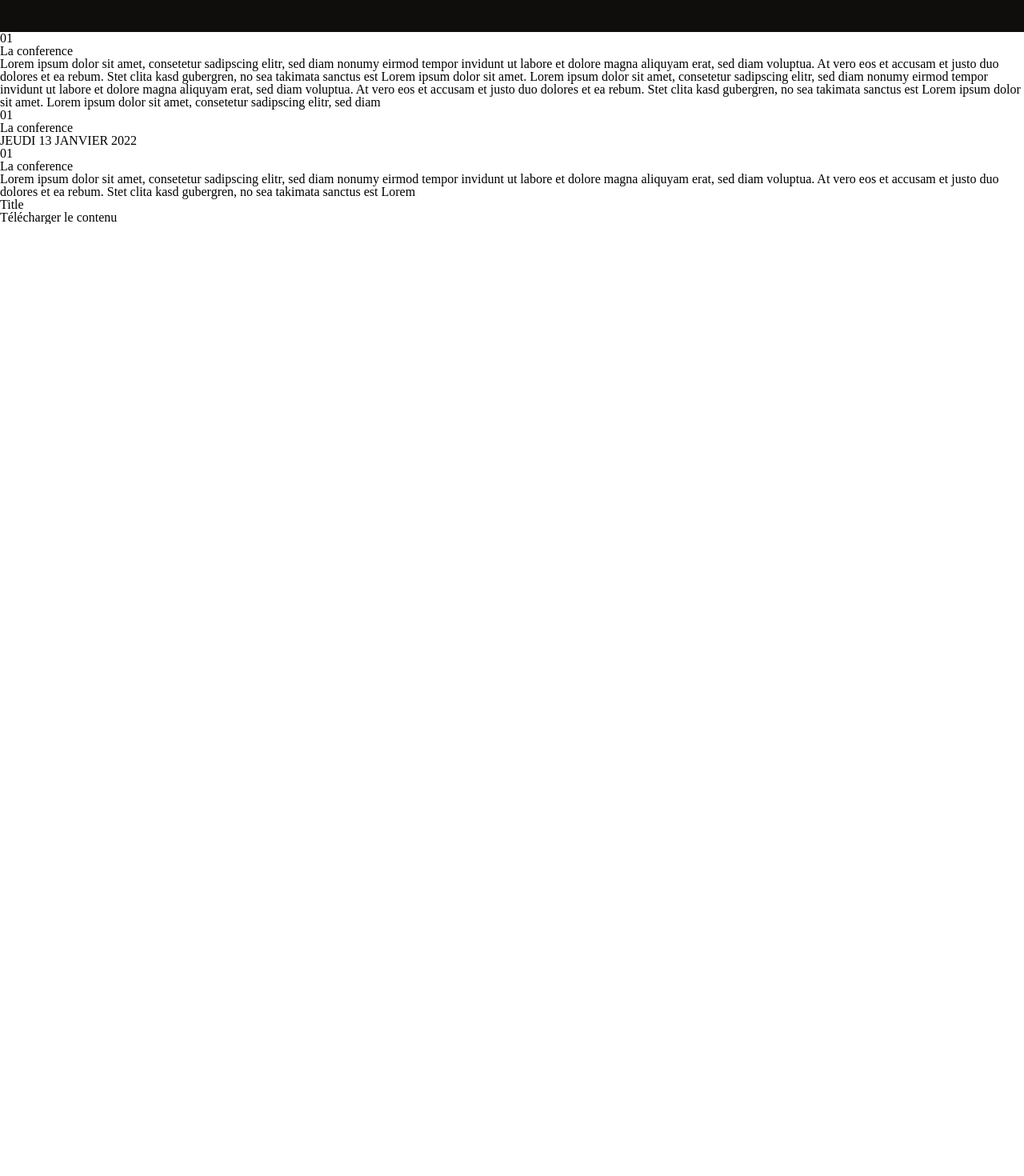
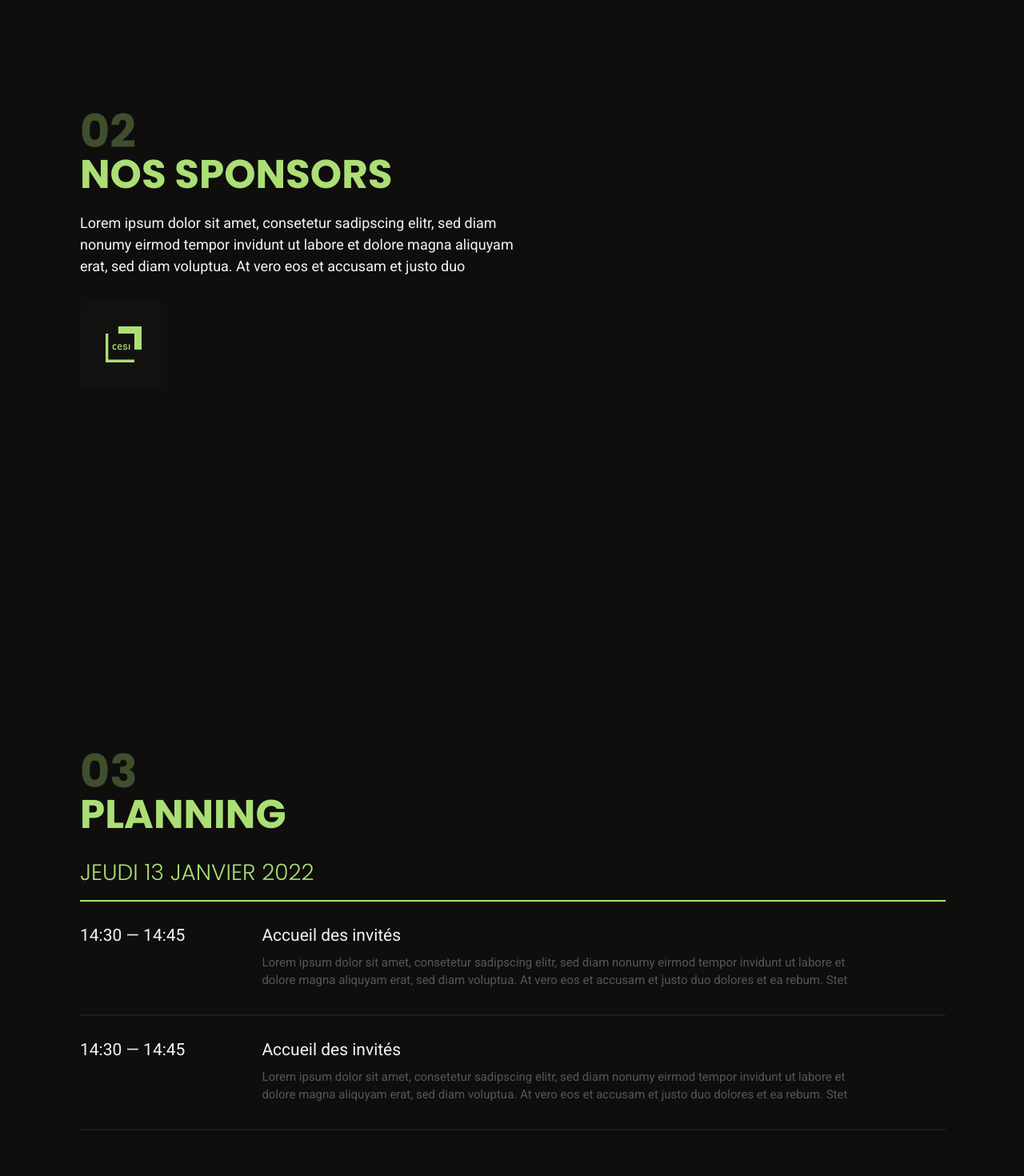
Before and after one commit to therealwalim/sustainablecities, a React (Create React App) app: page / in a window 1280 px wide. Shown: the part 1560-3030 px from the top of the page at 80% size. Before the commit the page ends 1840 px from the top, so only its background shows below. Built offline with nearby package versions, Linux system fonts and the light colour scheme.

Commit message:
some styling

```diff
--- a/src/App.js
+++ b/src/App.js
@@ -1,6 +1,7 @@
 import Hero from "./components/Hero";
 import "./style/style.scss";
 import aboutimg from "./assets/aboutimg.svg";
+import imgsus1 from "./assets/imgsus1.svg";
 
 function App() {
   return (
@@ -63,61 +64,128 @@ function App() {
       </section>
 
       <section className="sponsor">
-        <h1>01</h1>
-        <h2>La conference</h2>
+        <div className="container">
+          <h1>02</h1>
+          <h2>NOS SPONSORS</h2>
           <p>
             Lorem ipsum dolor sit amet, consetetur sadipscing elitr, sed diam
-          nonumy eirmod tempor invidunt ut labore et dolore magna aliquyam erat,
-          sed diam voluptua. At vero eos et accusam et justo duo dolores et ea
-          rebum. Stet clita kasd gubergren, no sea takimata sanctus est Lorem
-          ipsum dolor sit amet. Lorem ipsum dolor sit amet, consetetur
-          sadipscing elitr, sed diam nonumy eirmod tempor invidunt ut labore et
-          dolore magna aliquyam erat, sed diam voluptua. At vero eos et accusam
-          et justo duo dolores et ea rebum. Stet clita kasd gubergren, no sea
-          takimata sanctus est Lorem ipsum dolor sit amet. Lorem ipsum dolor sit
-          amet, consetetur sadipscing elitr, sed diam
+            nonumy eirmod tempor invidunt ut labore et dolore magna aliquyam
+            erat, sed diam voluptua. At vero eos et accusam et justo duo
           </p>
+          <div className="sponsor__container">
             <div className="sponsor__card">
-          {
-            //Images
-          }
+              <svg
+                xmlns="http://www.w3.org/2000/svg"
+                width="42.624"
+                height="42.601"
+                viewBox="0 0 42.624 42.601"
+              >
+                <g
+                  id="_0511b019ad0b448"
+                  data-name="0511b019ad0b448"
+                  transform="translate(0 -0.622)"
+                >
+                  <g
+                    id="Groupe_16"
+                    data-name="Groupe 16"
+                    transform="translate(0 9.172)"
+                  >
+                    <path
+                      id="Tracé_31"
+                      data-name="Tracé 31"
+                      d="M3.2.206H0V34.258H34.041v-3.2H3.2V.206"
+                      transform="translate(0 -0.206)"
+                      fill="#abdf75"
+                      fill-rule="evenodd"
+                    />
+                  </g>
+                  <path
+                    id="Tracé_32"
+                    data-name="Tracé 32"
+                    d="M55.4.622V9.168H74.449V28.142H83.03V.622H55.4"
+                    transform="translate(-40.406)"
+                    fill="#abdf75"
+                    fill-rule="evenodd"
+                  />
+                  <path
+                    id="Tracé_33"
+                    data-name="Tracé 33"
+                    d="M32.875,85.047c-1.437,0-2.85-.882-2.85-3.276s1.413-3.263,2.85-3.263a2.624,2.624,0,0,1,2.1.895l-.882.858a1.485,1.485,0,0,0-1.222-.606,1.438,1.438,0,0,0-1.184.568,2.355,2.355,0,0,0-.378,1.549,2.4,2.4,0,0,0,.378,1.563,1.439,1.439,0,0,0,1.184.568A1.487,1.487,0,0,0,34.1,83.3l.882.846a2.638,2.638,0,0,1-2.1.906m7-4.662a1.315,1.315,0,0,0-1.261-.806,1.332,1.332,0,0,0-1.271.806,2.011,2.011,0,0,0-.164.87h2.873A1.983,1.983,0,0,0,39.879,80.385Zm-2.7,1.765a1.572,1.572,0,0,0,1.625,1.789,1.9,1.9,0,0,0,1.55-.656l.819.769a2.994,2.994,0,0,1-2.393.995c-1.6,0-2.872-.845-2.872-3.276,0-2.067,1.069-3.263,2.706-3.263,1.714,0,2.711,1.26,2.711,3.075v.567Zm7.913,2.9a3.515,3.515,0,0,1-2.684-.92l.846-.844a2.472,2.472,0,0,0,1.838.668c.781,0,1.4-.278,1.4-.883,0-.428-.239-.7-.854-.756l-1.023-.087c-1.195-.1-1.888-.643-1.888-1.765,0-1.248,1.07-1.953,2.407-1.953a3.5,3.5,0,0,1,2.366.718l-.8.82a2.412,2.412,0,0,0-1.575-.467c-.771,0-1.16.341-1.16.819,0,.38.2.669.884.731l1.007.089c1.2.1,1.9.667,1.9,1.8,0,1.336-1.134,2.029-2.659,2.029"
+                    transform="translate(-21.897 -56.803)"
+                    fill="#abdf75"
+                    fill-rule="evenodd"
+                  />
+                  <path
+                    id="Tracé_34"
+                    data-name="Tracé 34"
+                    d="M101.291,85.176h1.284V78.789h-1.284Z"
+                    transform="translate(-73.872 -57.008)"
+                    fill="#abdf75"
+                    fill-rule="evenodd"
+                  />
+                </g>
+              </svg>
+            </div>
+          </div>
         </div>
       </section>
 
       <section className="agenda">
-        <h1>01</h1>
-        <h2>La conference</h2>
+        <div className="container">
+          <h1>03</h1>
+          <h2>PLANNING</h2>
           <h3>JEUDI 13 JANVIER 2022</h3>
           <div className="line__active"></div>
           <div className="plan">
             <div className="plan__component">
-            <div className="plan__hour"></div>
+              <p className="plan__hour">14:30 — 14:45</p>
               <div className="plan__description">
-              <div className="description__title"></div>
-              <div className="description__descript"></div>
+                <p className="description__title">Accueil des invités</p>
+                <p className="description__descript">
+                  Lorem ipsum dolor sit amet, consetetur sadipscing elitr, sed
+                  diam nonumy eirmod tempor invidunt ut labore et dolore magna
+                  aliquyam erat, sed diam voluptua. At vero eos et accusam et
+                  justo duo dolores et ea rebum. Stet
+                </p>
+              </div>
+            </div>
+            <div className="plan__line"></div>
+
+            <div className="plan__component">
+              <p className="plan__hour">14:30 — 14:45</p>
+              <div className="plan__description">
+                <p className="description__title">Accueil des invités</p>
+                <p className="description__descript">
+                  Lorem ipsum dolor sit amet, consetetur sadipscing elitr, sed
+                  diam nonumy eirmod tempor invidunt ut labore et dolore magna
+                  aliquyam erat, sed diam voluptua. At vero eos et accusam et
+                  justo duo dolores et ea rebum. Stet
+                </p>
               </div>
             </div>
             <div className="plan__line"></div>
           </div>
+        </div>
       </section>
 
       <section className="whitepaper">
-        <h1>01</h1>
-        <h2>La conference</h2>
+        <div className="container">
+          <h1>04</h1>
+          <h2>LIVRES BLANCS</h2>
           <p>
             Lorem ipsum dolor sit amet, consetetur sadipscing elitr, sed diam
-          nonumy eirmod tempor invidunt ut labore et dolore magna aliquyam erat,
-          sed diam voluptua. At vero eos et accusam et justo duo dolores et ea
-          rebum. Stet clita kasd gubergren, no sea takimata sanctus est Lorem
+            nonumy eirmod tempor invidunt ut labore et dolore magna aliquyam
+            erat, sed diam voluptua. At vero eos et accusam et justo duo dolores
+            et ea rebum. Stet clita kasd gubergren, no sea takimata sanctus est
+            Lorem
           </p>
           <div className="whitepaper__card">
-          {
-            //image
-          }
+            <img src={imgsus1} alt="" />
             <h4>Title</h4>
             <div className="btn__download">
               <i></i>
               <p>Télécharger le contenu</p>
+            </div>
           </div>
         </div>
       </section>
--- a/src/style/style.scss
+++ b/src/style/style.scss
@@ -130,7 +130,8 @@ nav {
       }
       .about__description {
         width: 628px;
-        height: 222px;
+        height: 220px;
+        margin: 1.2em 0;
         font-family: Roboto;
         font-weight: normal;
         font-size: 18px;
@@ -170,58 +171,199 @@ nav {
 }
 
 .sponsor {
+  width: 100%;
+  height: 100vh;
+  background-color: $bg-color;
+  .container {
+    padding-top: 6em;
+    width: 1080px;
+    margin: 0 auto;
     h1 {
+      font-family: Poppins;
+      font-weight: bold;
+      font-size: 57px;
+      color: #abdf75;
+      opacity: 0.31;
     }
     h2 {
+      font-family: Poppins;
+      font-weight: bold;
+      font-size: 50px;
+      text-align: left;
+      color: #abdf75;
     }
     p {
+      width: 544px;
+      height: 90px;
+      font-family: Roboto;
+      font-weight: normal;
+      font-size: 18px;
+      line-height: 27px;
+      text-align: left;
+      color: #f4f4f4;
+      margin: 1.2em 0;
     }
-  .sponsor_card {
-    img {
+    .sponsor__container {
+      display: grid;
+      grid-template-columns: 109px 109px 109px auto;
+      gap: 1em;
+      .sponsor__card {
+        width: 109px;
+        height: 109px;
+        border-radius: 9px;
+        background: rgba(37, 36, 34, 0.15);
+        display: grid;
+        place-items: center;
+
+        svg {
+          height: 45px;
+          width: 45px;
+        }
+      }
     }
   }
 }
 
 .agenda {
+  width: 100%;
+  min-height: 100vh;
+  background-color: $bg-color;
+  .container {
+    padding-top: 6em;
+    width: 1080px;
+    margin: 0 auto;
     h1 {
+      font-family: Poppins;
+      font-weight: bold;
+      font-size: 57px;
+      color: #abdf75;
+      opacity: 0.31;
     }
     h2 {
+      font-family: Poppins;
+      font-weight: bold;
+      font-size: 50px;
+      text-align: left;
+      color: #abdf75;
     }
     h3 {
+      font-family: Poppins;
+      font-weight: 300;
+      font-size: 28px;
+      text-align: left;
+      color: #abdf75;
+      margin-top: 1.2em;
     }
     .line__active {
+      width: 100%;
+      height: 0px;
+      background: transparent;
+      border: 1px solid #abdf75;
+      margin-top: 1.3em;
     }
     .plan {
+      margin: 2em 0;
+      display: flex;
+      flex-direction: column;
       .plan__component {
+        display: flex;
+        flex-direction: row;
+        align-items: top;
+        gap: 6em;
+        //justify-content: space-between;
         .plan__hour {
+          font-family: Roboto;
+          font-weight: normal;
+          font-size: 21px;
+          text-align: left;
+          color: #f4f4f4;
         }
         .plan__description {
           .description__title {
+            font-family: Roboto;
+            font-weight: normal;
+            font-size: 21px;
+            text-align: left;
+            color: #f4f4f4;
           }
           .description__descript {
+            width: 736px;
+            height: 44px;
+            font-family: Roboto;
+            font-weight: normal;
+            font-size: 15px;
+            line-height: 22px;
+            text-align: left;
+            color: #f4f4f4;
+            opacity: 0.31;
+            margin-top: 0.8em;
           }
         }
       }
       .plan__line {
+        width: 100%;
+        background: transparent;
+        border: 1px solid #f4f4f4;
+        opacity: 0.06;
+        margin: 2em 0;
+      }
     }
   }
 }
 
 .whitepaper {
+  width: 100%;
+  height: 100vh;
+  background-color: $bg-color;
+  .container {
+    padding-top: 6em;
+    width: 1080px;
+    margin: 0 auto;
+
     h1 {
+      font-family: Poppins;
+      font-weight: bold;
+      font-size: 57px;
+      color: #abdf75;
+      opacity: 0.31;
     }
     h2 {
+      font-family: Poppins;
+      font-weight: bold;
+      font-size: 50px;
+      text-align: left;
+      color: #abdf75;
     }
     p {
+      width: 544px;
+      height: 90px;
+      font-family: Roboto;
+      font-weight: normal;
+      font-size: 18px;
+      line-height: 27px;
+      text-align: left;
+      color: #f4f4f4;
+      margin: 1.2em 0;
     }
     .whitepaper__card {
+      width: 260px;
+      height: 260px;
+      border-radius: 10px;
+      background: #252422;
+
       img {
+          position: absolute;
+          margin-top: -1.5em;
       }
+
       h4 {
+          margin-top: 4em;
       }
       .btn__download {
+          margin-top: 4em;
         p {
         }
       }
     }
   }
+}
```
Also changed, not shown: src/assets/imgsus1.svg (added). Lines whose indentation alone changed are shown as unchanged.
